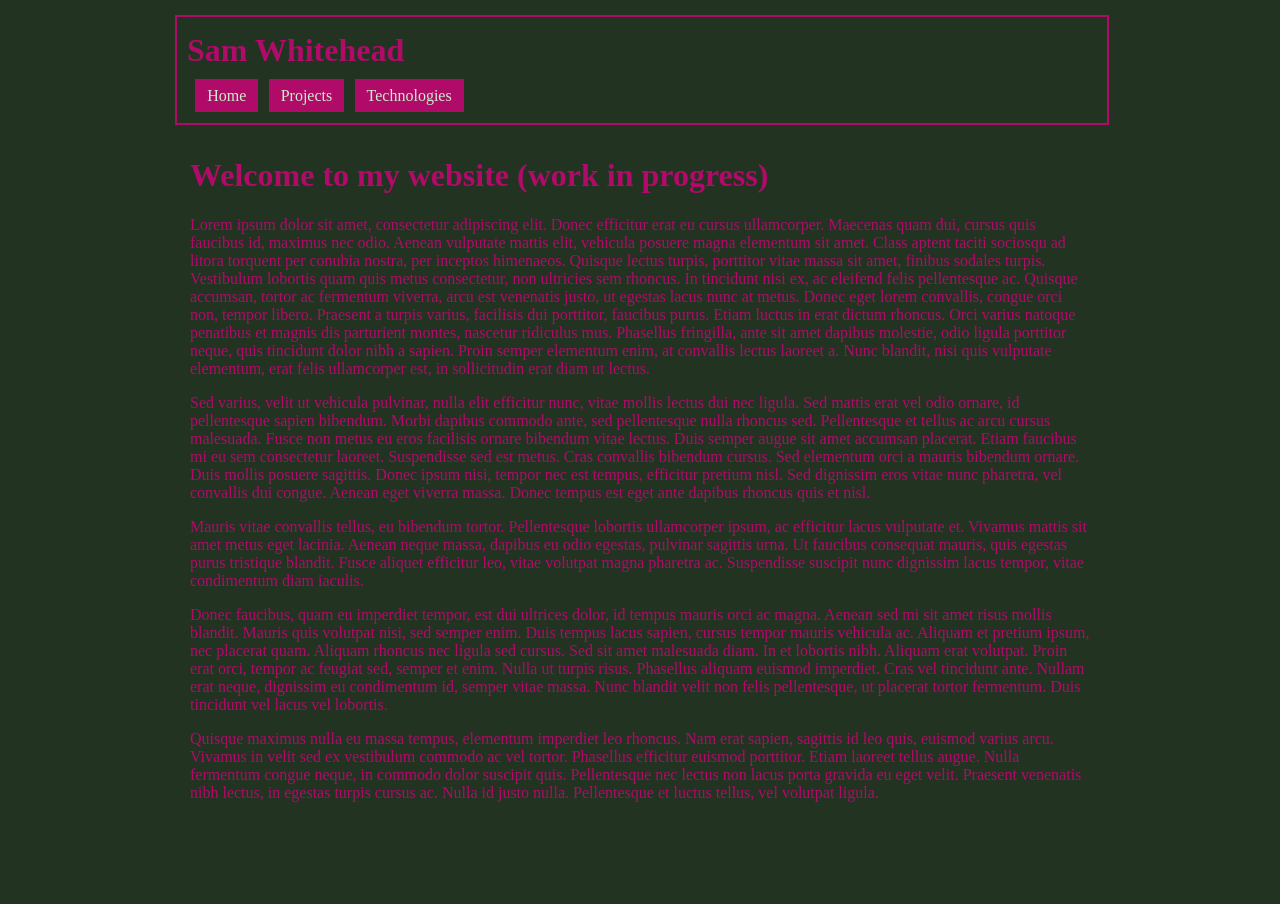
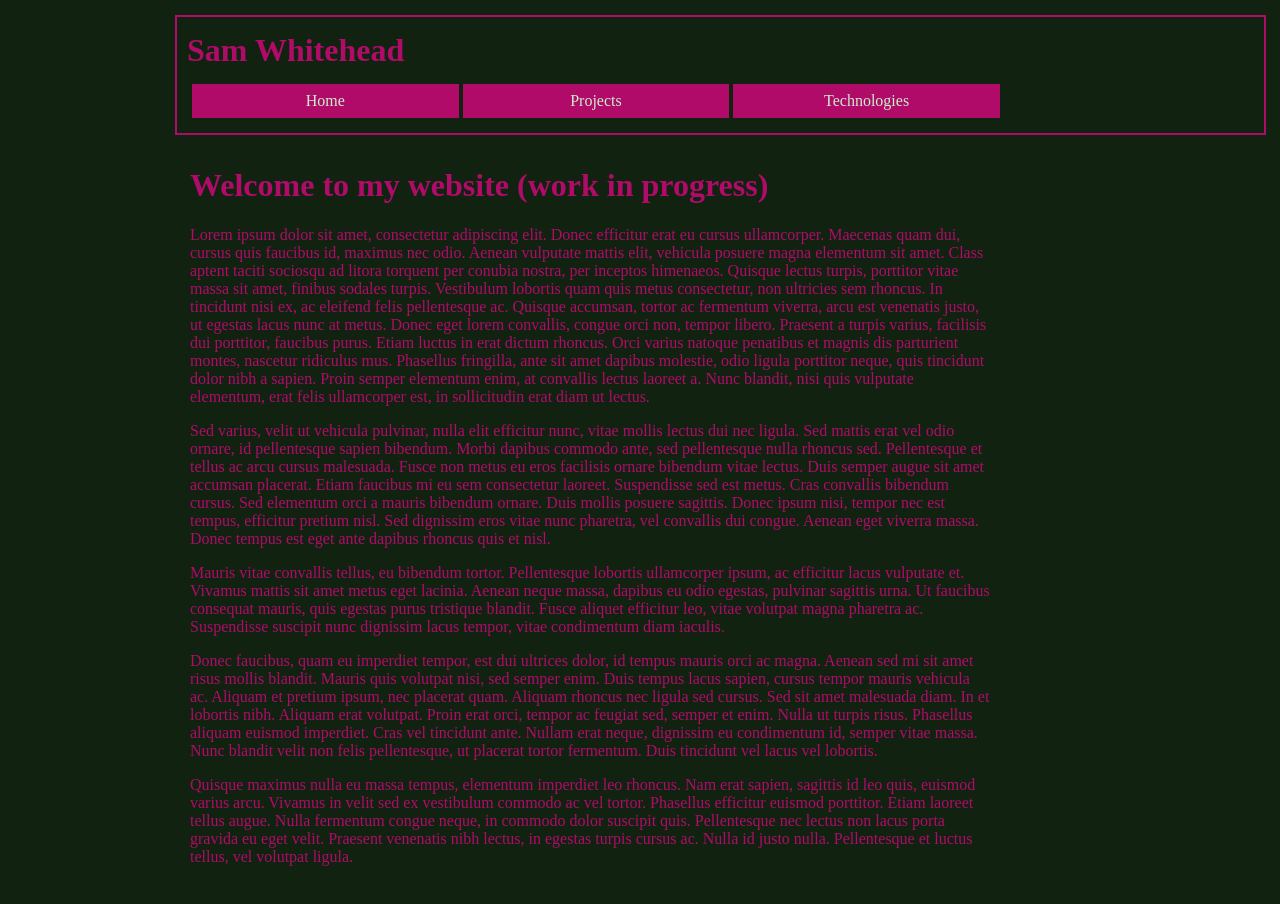
Before and after one commit to Ytrewq13/website, a plain HTML site: page index.html in a window 1280 px wide. Shown: the top 904 px of the page. Drawn offline with Linux system fonts and the light colour scheme.

Commit message:
Start using the 'cols-n' classes for widths of elements.

```diff
--- a/css/master.css
+++ b/css/master.css
@@ -1,13 +1,10 @@
 :root {
     /* Color theme */
-    --color-bg:      #223322;
+    --color-bg:      #112211;
     --color-bg-alt1: #b00b1e;
     --color-bg-alt2: red;
     --color-fg:      #b00b69; /* nice */
     --color-fg-alt1: #cceecc;
-
-    /* Mobile width threshold (TODO: use this) */
-    --mobile-width-max: 768px;
 
     /* Padding */
     --padding-header: 10px;
@@ -45,8 +42,7 @@ body {
 #top-bar {
     position: fixed;
     top: 0;
-    width: inherit;
-    max-width: inherit;
+    /*max-width: inherit;*/
     padding: var(--padding-header);
     margin: 15px;
     border: 2px solid var(--color-fg);
@@ -70,12 +66,24 @@ body {
     padding: var(--padding-header-menu-item-box);
 }
 
+.menu a {
+    display: inline-block;
+    background-color: var(--color-fg);
+    text-align: center;
+    text-decoration: none;
+}
+.menu a:hover {
+    background-color: var(--color-bg-alt1);
+}
+
 .menu-item {
-    background-color: var(--color-fg);
+    max-width: inherit;
+    /*background-color: var(--color-fg);*/
     color: var(--color-fg-alt1);
     padding: var(--padding-header-menu-item-link);
-    text-align: center;
+    /*text-align: center;
     text-decoration: none;
+    display: inline-block;*/
 }
 .menu-item:hover, .menu-item:active {
     background-color: var(--color-bg-alt1);
--- a/index.html
+++ b/index.html
@@ -5,21 +5,16 @@
 <link rel="stylesheet" href="/css/master.css" type="text/css" media="screen">
 </head>
 <body>
-<div id="top-bar">
+<div class="cols-10" id="top-bar">
 <h1>Sam Whitehead</h1>
-<div class="menu" id="site-nav-menu">
-    <ul>
-        <li><a class="menu-item" href="/">Home</a></li>
-        <li><a class="menu-item" href="/projects">Projects</a></li>
-        <li><a class="menu-item" href="/technologies">Technologies</a></li>
-    </ul>
+<div class="menu cols-12" id="site-nav-menu">
+    <a class="cols-3" href="/"><div class="menu-item">Home</div></a>
+    <a class="cols-3" href="/projects"><div class="menu-item">Projects</div></a>
+    <a class="cols-3" href="/technologies"><div class="menu-item">Technologies</div></a>
 </div> <!-- class="menu" id="site-nav-menu" --!>
 </div> <!-- id="top-bar" --!>
 
-<!-- TODO: use classes like col-1, col-3, etc. for 1-column, 3-column, etc.
-     widths of divs (full page is 12 columns) --!>
-
-<div id="content">
+<div class="cols-10" id="content">
 <h1>Welcome to my website (work in progress)</h1>
 
 <p>Lorem ipsum dolor sit amet, consectetur adipiscing elit. Donec efficitur
--- a/scripts/css-adjust.js
+++ b/scripts/css-adjust.js
@@ -3,4 +3,4 @@ var HEADER_MARGIN = 15;
 
 var topBar = document.getElementById('top-bar')
 document.getElementById('content').style['margin-top'] = topBar.clientHeight + "px";
-topBar.style.width = (document.body.clientWidth - 2*(HEADER_PADDING + HEADER_MARGIN)) + "px";
+// topBar.style.width = (document.body.clientWidth - 2*(HEADER_PADDING + HEADER_MARGIN)) + "px";
```
